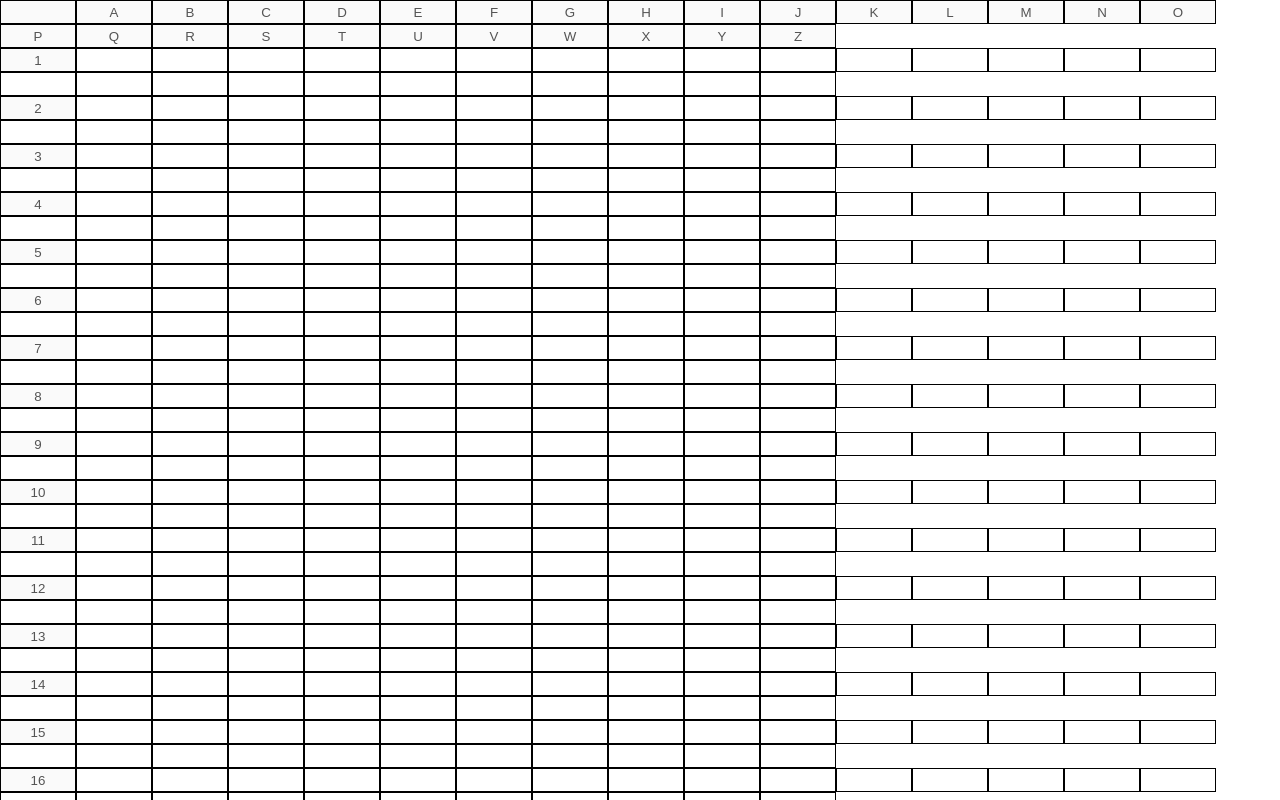
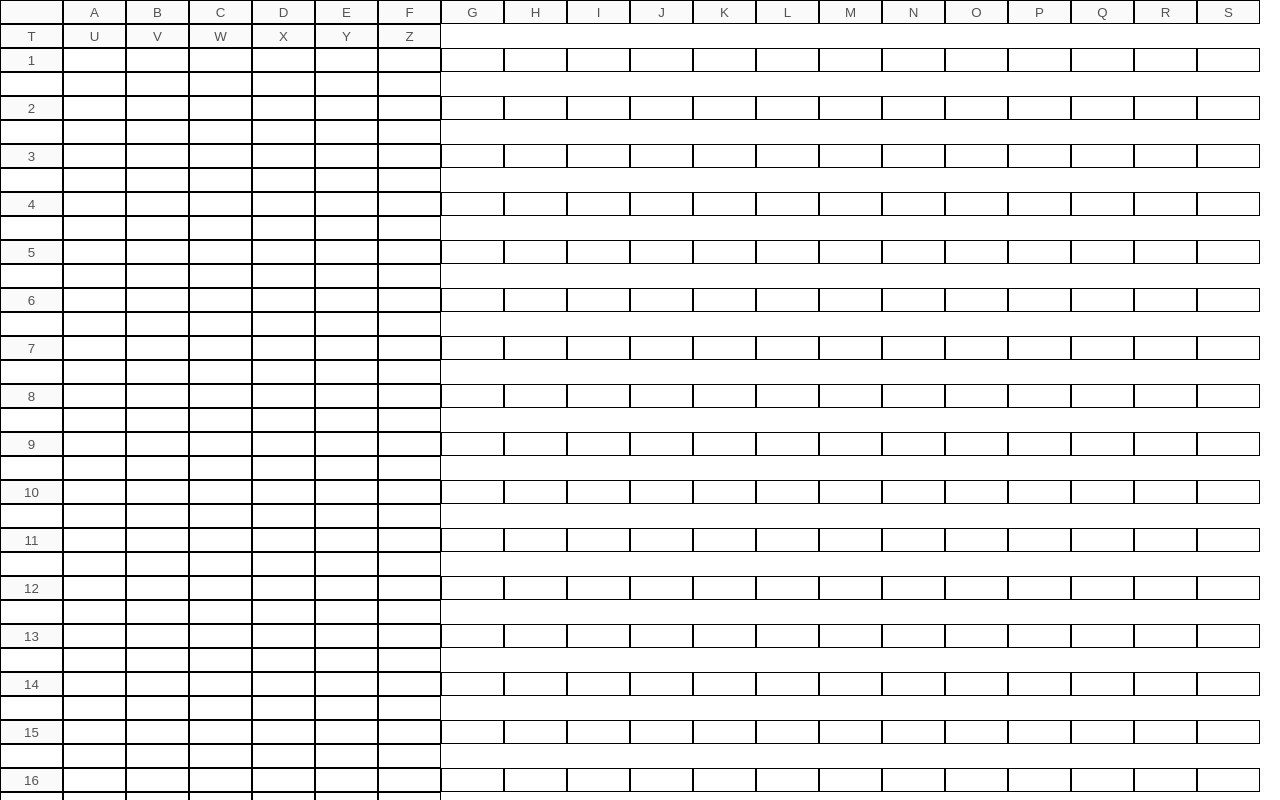
Before and after one commit to QuetzalTiago/spreadsheet, a React (Vite) app: page / in a window 1280 px wide. Shown: the top 800 px of the page. Built offline with nearby package versions, Linux system fonts and the light colour scheme.

Commit message:
Refactoring and recursive sum

```diff
--- a/components/Cell.tsx
+++ b/components/Cell.tsx
@@ -8,8 +8,11 @@ import styled from "styled-components";
 // Types
 import { CellType } from "../types";
 
+// Utils
+import { KEYS, getCellSum } from "../utils";
+
 const BorderedInput = styled.input`
-  width: 70px;
+  width: 57px;
   height: 20px;
   border: 1.5px solid #000;
   text-align: center;
@@ -26,28 +29,6 @@ export default function Cell({
   const [valueState, setValueState] = useState(value);
   const [isFocused, setIsFocused] = useState(false);
 
-  const getCellSum = (cellValue: string) => {
-    const insideParenthesesRegEx = /\(([^)]+)\)/;
-    const matches = insideParenthesesRegEx.exec(cellValue);
-
-    if (!cellValue.includes("SUM(") || !matches) return cellValue;
-
-    const cellCoordinates = matches[1].replace(/\W+/g, " ").split(" ");
-
-    const findCell = (XYString: string) =>
-      cells?.find(({ x, y }) => `${x}${y + 1}` === XYString);
-
-    const firstCell = findCell(cellCoordinates[0]);
-    const secondCell = findCell(cellCoordinates[1]);
-
-    const result = parseInt(firstCell.value) + parseInt(secondCell.value);
-    if (!result && result !== 0) {
-      return cellValue;
-    } else {
-      return result;
-    }
-  };
-
   const handleChange = (e: React.FormEvent<HTMLInputElement>) => {
     const value = e.currentTarget.value;
     setValueState(value);
@@ -56,7 +37,7 @@ export default function Cell({
 
   const handleKeyDown = (e: any) => {
     const value = e.currentTarget.value;
-    e.keyCode === 13 && setValueState(getCellSum(value));
+    e.keyCode === KEYS.ENTER && setValueState(getCellSum(value, cells));
     updateParent && updateParent({ x, y, value });
   };
 
@@ -67,12 +48,12 @@ export default function Cell({
 
   const handleBlur = () => {
     setIsFocused(false);
-    setValueState(getCellSum(value));
+    setValueState(getCellSum(value, cells));
   };
 
   useEffect(() => {
     try {
-      !isFocused && setValueState(getCellSum(value));
+      !isFocused && setValueState(getCellSum(value, cells));
     } catch (error) {
       console.log(error);
     }
@@ -84,7 +65,6 @@ export default function Cell({
       value={valueState}
       disabled={disabled}
       onChange={handleChange}
-      onDoubleClick={handleClick}
       onKeyDown={handleKeyDown}
       onBlur={handleBlur}
       onClick={handleClick}
--- /dev/null
+++ b/components/CellTable.tsx
@@ -0,0 +1,64 @@
+// React
+import { useState } from "react";
+
+// Components
+import Cell from "../components/Cell";
+
+// Types
+import { CellType } from "../types";
+
+// Utils
+import { alphabet, getCellIndexByCoordinates } from "../utils";
+
+const generateCells = (amount: number) => {
+  const result: CellType[] = [];
+  alphabet.forEach((x) => {
+    [...Array(amount)].forEach((_, y) => {
+      result.push({ x, y, value: "" });
+    });
+  });
+  return result;
+};
+
+function CellTable() {
+  const [rows, setRows] = useState(25);
+  const [cells, setCells] = useState(generateCells(rows));
+
+  const updateCell = (newCell: CellType) => {
+    const index = getCellIndexByCoordinates(newCell.x, newCell.y, cells);
+    const newCellsArray = [...cells];
+    newCellsArray[index] = newCell;
+
+    setCells(newCellsArray);
+  };
+
+  return (
+    <>
+      <div>
+        <Cell disabled />
+        {alphabet.map((letter) => (
+          <Cell value={letter} disabled />
+        ))}
+      </div>
+      {[...Array(rows)].map((_, i) => {
+        const rowCells = cells.filter((cell) => cell.y === i);
+        return (
+          <div>
+            <Cell value={(i + 1).toString()} disabled />
+            {rowCells.map(({ x, y, value }) => (
+              <Cell
+                x={x}
+                y={y}
+                value={value}
+                updateParent={updateCell}
+                cells={cells}
+              />
+            ))}
+          </div>
+        );
+      })}
+    </>
+  );
+}
+
+export default CellTable;
--- a/package.json
+++ b/package.json
@@ -4,7 +4,7 @@
   "version": "0.0.0",
   "scripts": {
     "dev": "vite",
-    "build": "tsc && vite build",
+    "build": "vite build",
     "preview": "vite preview"
   },
   "dependencies": {
--- a/src/App.tsx
+++ b/src/App.tsx
@@ -1,72 +1,11 @@
-// React
-import { useState } from "react";
-
 // Components
-import Cell from "../components/Cell";
-
-// CSS
-import styled from "styled-components";
-
-// Types
-import { CellType } from "../types";
-
-const alphabet = [..."ABCDEFGHIJKLMNOPQRSTUVWXYZ"];
-
-const AppDiv = styled.div``;
-
-const generateCells = (amount: number) => {
-  const result: CellType[] = [];
-  alphabet.forEach((x) => {
-    [...Array(amount)].forEach((_, y) => {
-      result.push({ x, y, value: "" });
-    });
-  });
-  return result;
-};
+import CellTable from "../components/CellTable";
 
 function App() {
-  const [rows, setRows] = useState(25);
-  const [cells, setCells] = useState(generateCells(rows));
-
-  const getCellIndexByCoordinates = (x?: string, y?: number) =>
-    cells.findIndex((cell) => cell.x === x && cell.y === y);
-
-  const updateCell = (newCell: CellType) => {
-    const index = getCellIndexByCoordinates(newCell.x, newCell.y);
-    const newCellsArray = [...cells];
-    newCellsArray[index] = newCell;
-
-    setCells(newCellsArray);
-  };
-
   return (
-    <AppDiv>
-      <div>
-        <div>
-          <Cell disabled />
-          {alphabet.map((letter) => (
-            <Cell value={letter} disabled />
-          ))}
-        </div>
-        {[...Array(rows)].map((_, i) => {
-          const rowCells = cells.filter((cell) => cell.y === i);
-          return (
-            <div>
-              <Cell value={(i + 1).toString()} disabled />
-              {rowCells.map(({ x, y, value }) => (
-                <Cell
-                  x={x}
-                  y={y}
-                  value={value}
-                  updateParent={updateCell}
-                  cells={cells}
-                />
-              ))}
-            </div>
-          );
-        })}
-      </div>
-    </AppDiv>
+    <>
+      <CellTable />;
+    </>
   );
 }
 
--- /dev/null
+++ b/utils.ts
@@ -0,0 +1,37 @@
+import { CellType } from "./types";
+
+export enum KEYS {
+  "ENTER" = 13,
+}
+
+export const findCell = (XYString: string, cells: CellType[]) =>
+  cells?.find(({ x, y }) => `${x}${y + 1}` === XYString);
+
+export const getCellIndexByCoordinates = (
+  x: string,
+  y: number,
+  cells: CellType[]
+) => cells.findIndex((cell) => cell.x === x && cell.y === y);
+
+export const getCellSum = (cellValue: string, cells: CellType[]) => {
+  const insideParenthesesRegEx = /\(([^)]+)\)/;
+  const matches = insideParenthesesRegEx.exec(cellValue);
+
+  if (!cellValue.includes("SUM(") || !matches) return cellValue;
+
+  const cellCoordinates = matches[1].replace(/\W+/g, " ").split(" ");
+
+  const firstCell = findCell(cellCoordinates[0], cells);
+  const secondCell = findCell(cellCoordinates[1], cells);
+
+  const result =
+    parseInt(getCellSum(firstCell.value, cells)) +
+    parseInt(getCellSum(secondCell.value, cells));
+  if (!result && result !== 0) {
+    return cellValue;
+  } else {
+    return result;
+  }
+};
+
+export const alphabet = [..."ABCDEFGHIJKLMNOPQRSTUVWXYZ"];
```
Also changed, not shown: types.ts (+8 -1 lines).
